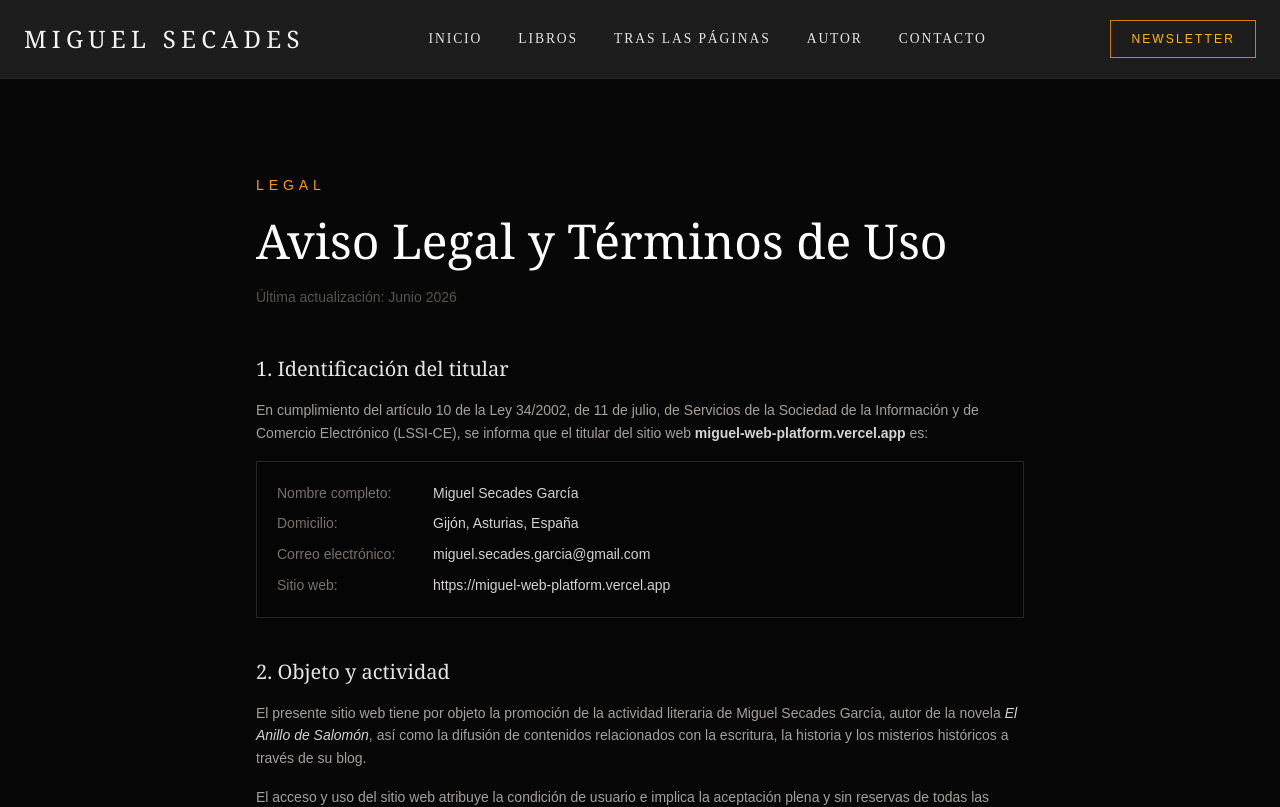
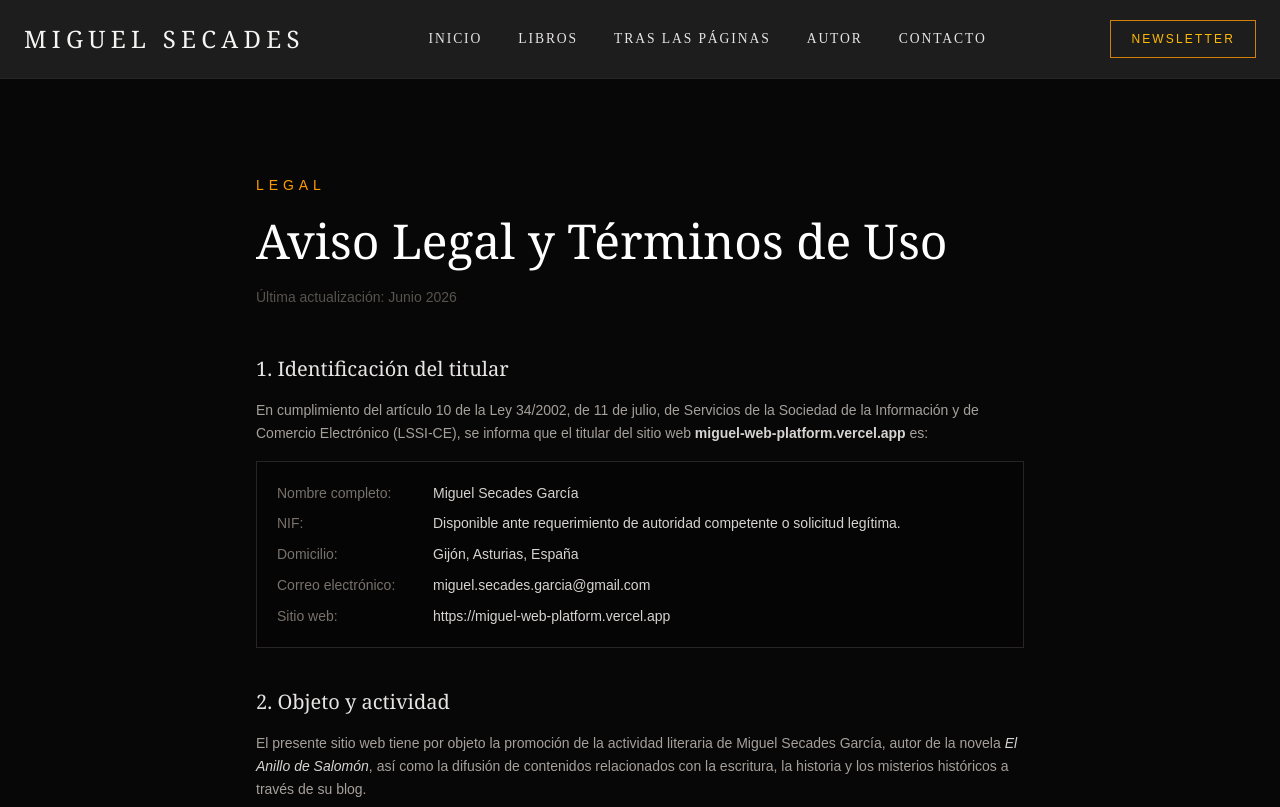
Before and after one commit to MiguelSecadesBYU/miguel-web-platform, a Next.js app: page /terms in a window 1280 px wide. Shown: the top 807 px of the page. Built offline with nearby package versions, Linux system fonts and the light colour scheme.

Commit message:
Aviso legal y terminos (incluir nif)

```diff
--- a/src/app/terms/page.tsx
+++ b/src/app/terms/page.tsx
@@ -9,7 +9,8 @@ export const metadata: Metadata = {
 const LAST_UPDATE = "Junio 2026";
 const RESPONSIBLE_NAME = "Miguel Secades García";
 const EMAIL = "miguel.secades.garcia@gmail.com";
-const ADDRESS = "Gijón, Asturias, España"; // r
+const ADDRESS = "Gijón, Asturias, España";
+const NIF = "Disponible ante requerimiento de autoridad competente o solicitud legítima."
 const DOMAIN = "miguel-web-platform.vercel.app";
 
 export default function TermsPage() {
@@ -36,6 +37,7 @@ export default function TermsPage() {
               <p>En cumplimiento del artículo 10 de la Ley 34/2002, de 11 de julio, de Servicios de la Sociedad de la Información y de Comercio Electrónico (LSSI-CE), se informa que el titular del sitio web <strong className="text-stone-300">{DOMAIN}</strong> es:</p>
               <DataBox items={[
                 { label: "Nombre completo", value: RESPONSIBLE_NAME },
+                { label: "NIF", value: NIF },
                 { label: "Domicilio", value: ADDRESS },
                 { label: "Correo electrónico", value: EMAIL },
                 { label: "Sitio web", value: `https://${DOMAIN}` },
```
